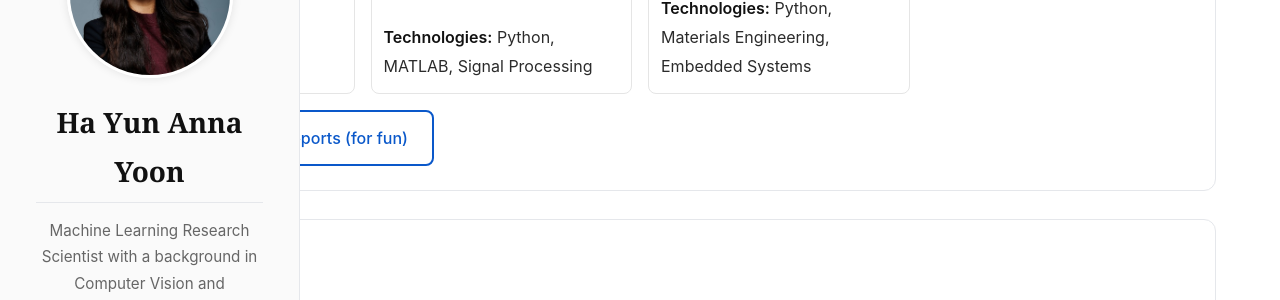
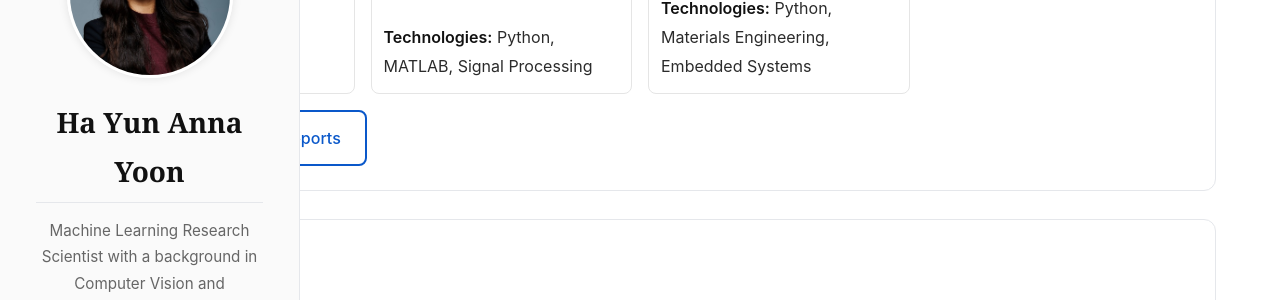
Before and after one commit to annahayoon/annahayoon.github.io, a Jekyll site: the page built from index.md, in a window 1280 px wide and 900 px high, scrolled down 2084 px. Shown: the part 132-432 px from the top of the window. Built offline with Jekyll 4.4.1, drawn with Linux system fonts in a browser that asks for light colours.

Commit message:
Complete rename of 'ML (for fun)' to 'ML projects' - fix remaining instances

```diff
--- a/index.md
+++ b/index.md
@@ -98,7 +98,7 @@
   </div>
 </div>
 
-<p><a href="/ml-work.html" class="btn btn-secondary">View all ML work and reports (for fun)</a></p>
+<p><a href="/ml-work.html" class="btn btn-secondary">View all ML work and reports</a></p>
 </div>
 
 <div class="widget">
--- a/ml-work-backup.html
+++ b/ml-work-backup.html
@@ -27,7 +27,7 @@
                     <li><a href="bio.html">Bio</a></li>
                     <li><a href="research-publications.html">Research & Publications</a></li>
                     <li><a href="teaching.html">Teaching & Mentoring</a></li>
-                    <li><a href="ml-work.html" class="active">ML Work (for fun)</a></li>
+                    <li><a href="ml-work.html" class="active">ML projects</a></li>
                     <li><a href="awards-recognition.html">Awards & Recognition</a></li>
                 </ul>
             </nav>
```
